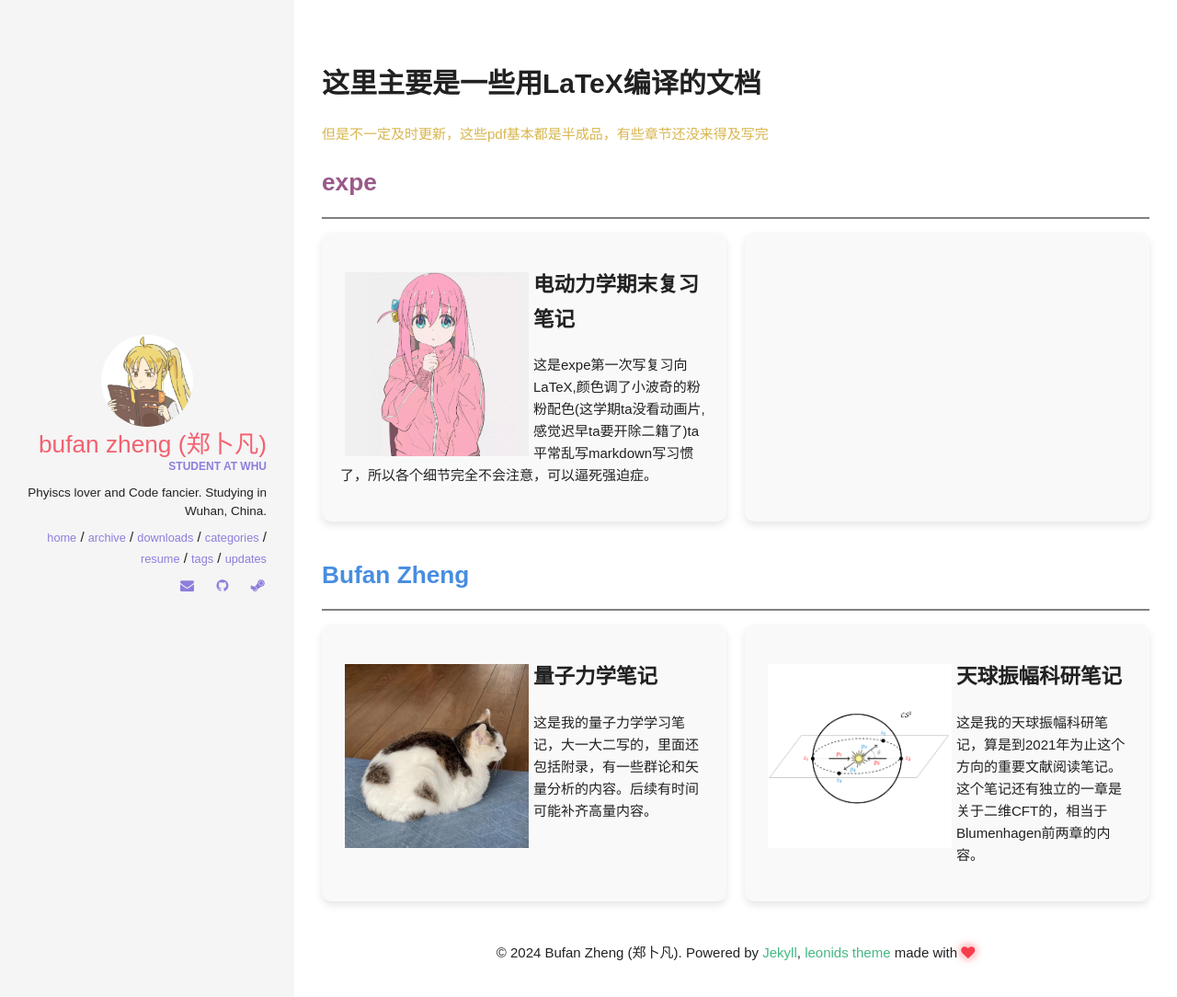
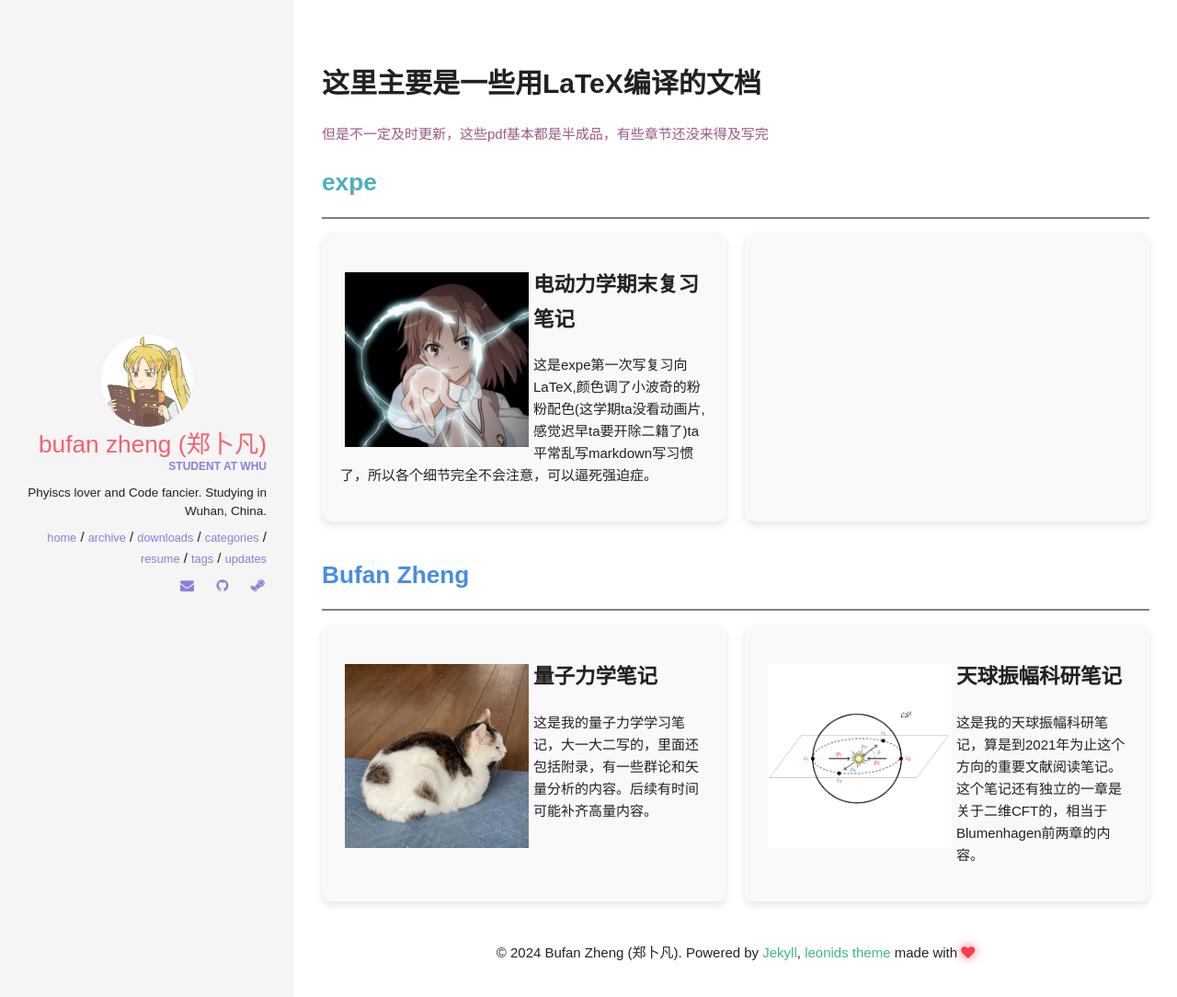
Before and after one commit to WHUZBF/whuzbf.github.io, a Jekyll site: the page built from downloads/index.html, in a window 1280 px wide. Shown: the top 1084 px of the page at 92% size. Built offline with Jekyll 4.4.1, drawn with Linux system fonts in a browser that asks for light colours.

Commit message:
bug fixed

```diff
--- a/downloads/index.html
+++ b/downloads/index.html
@@ -30,13 +30,13 @@ permalink: /downloads/
 </head>
 <body>
 <h1>这里主要是一些用LaTeX编译的文档</h1>
-<p><font color="#d8b64e">但是不一定及时更新，这些pdf基本都是半成品，有些章节还没来得及写完</font></p>
-<h2><font color="#995989">expe</font></h2>
+<p><font color="#995989">但是不一定及时更新，这些pdf基本都是半成品，有些章节还没来得及写完</font></p>
+<h2><font color=#4db0b9>expe</font></h2>
 <hr style="height:2px;border-width:0;color:gray;background-color:gray">
 <div class="card-container">
     <div class="card" onclick='location.href=("pages/electrodynamics.html")'>
         <p>
-            <img src="cover/electrodynamics.jpg" style="float:left; margin: 5px;"  width="50%" heigh="auto"/>
+            <img src="cover/electrodynamics.png" style="float:left; margin: 5px;"  width="50%" heigh="auto"/>
         </p>
         <h3>电动力学期末复习笔记</h3>
         <p>这是expe第一次写复习向LaTeX,颜色调了小波奇的粉粉配色(这学期ta没看动画片,感觉迟早ta要开除二籍了)ta平常乱写markdown写习惯了，所以各个细节完全不会注意，可以逼死强迫症。</p>
--- a/downloads/pages/celestial.html
+++ b/downloads/pages/celestial.html
@@ -5,5 +5,5 @@ date: 2024-5-26
 ---
 
 <object data="../pdf/celestial.pdf" width="100%" height="1000" type='application/pdf'>
-    <p>抱歉，您的浏览器不支持加载 PDF 文件。您可以 <a href="pdf/celestial.pdf">点击这里</a> 下载文件。</p>
+    <p>抱歉，您的浏览器不支持加载 PDF 文件。您可以 <a href="../pdf/celestial.pdf">点击这里</a> 下载文件。</p>
 </object>
--- a/downloads/pages/electrodynamics.html
+++ b/downloads/pages/electrodynamics.html
@@ -6,5 +6,5 @@ date: 2024-6-21
 ---
 
 <object data="../pdf/Electrodynamics.pdf" width="100%" height="1000" type='application/pdf'>
-    <p>抱歉，您的浏览器不支持加载 PDF 文件。您可以 <a href="pdf/Electrodynamics.pdf">点击这里</a> 下载文件。</p>
+    <p>抱歉，您的浏览器不支持加载 PDF 文件。您可以 <a href="../pdf/Electrodynamics.pdf">点击这里</a> 下载文件。</p>
 </object>
--- a/downloads/pages/qm.html
+++ b/downloads/pages/qm.html
@@ -5,5 +5,5 @@ date: 2024-2-09
 ---
 
 <object data="../pdf/qm.pdf" width="100%" height="1000" type='application/pdf'>
-    <p>抱歉，您的浏览器不支持加载 PDF 文件。您可以 <a href="pdf/qm.pdf">点击这里</a> 下载文件。</p>
+    <p>抱歉，您的浏览器不支持加载 PDF 文件。您可以 <a href="../pdf/qm.pdf">点击这里</a> 下载文件。</p>
 </object>
```
Also changed, not shown: downloads/cover/electrodynamics.png (added).
